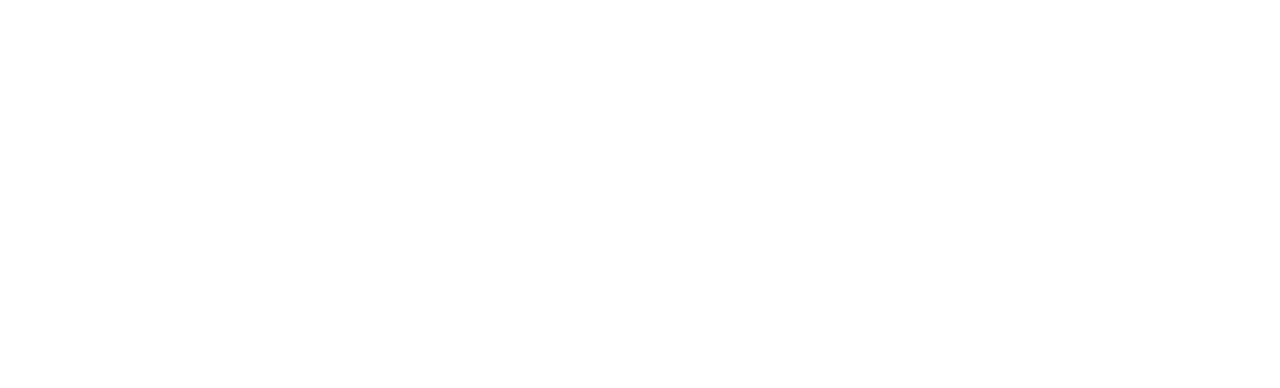
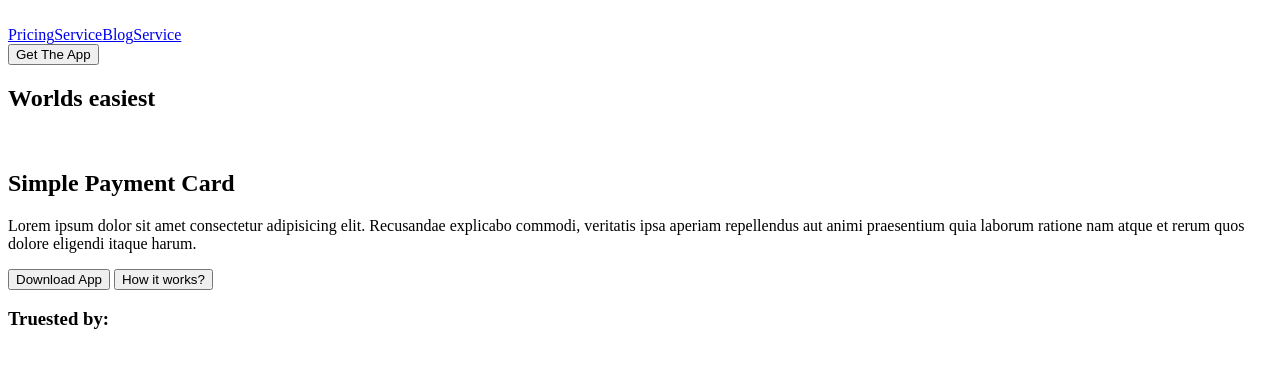
Before and after one commit to LudmilaRamella/Prueba-git, a plain HTML site: page index.html in a window 1280 px wide. Drawn offline with Linux system fonts and the light colour scheme.

Commit message:
estructura de la pagina

```diff
--- a/css/estilo.css
+++ b/css/estilo.css
@@ -0,0 +1 @@
+@npm i bootstrap-icons
--- a/index.html
+++ b/index.html
@@ -8,8 +8,39 @@
     <link rel="stylesheet" href="css/estilo.css">
 </head>
 <body>
-    <header></header>
-    <main></main>
-    <footer></footer>
+    <header>
+        <img src="" alt="">
+        <nav>
+            <a href="#">Pricing</a><a href="#">Service</a><a href="#">Blog</a><a href="#">Service</a>
+        </nav>
+        <div>
+            <button>Get The App</button>
+        </div>
+    </header>
+    <main>
+    <section>
+        <div>
+            <h1>Worlds easiest</h1>
+            <img src="" alt="">
+        </div>
+        <div>
+           <h1>Simple Payment Card</h1>
+           <p>Lorem ipsum dolor sit amet consectetur adipisicing elit. Recusandae explicabo commodi, veritatis ipsa aperiam repellendus aut animi praesentium quia laborum ratione nam atque et rerum quos dolore eligendi itaque harum.</p>
+            <button>Download App</button>
+            <button>How it works?</button>
+        </div>
+        <div>
+            <h3>Truested by:</h3>
+            <i class="bi bi-alarm"></i>
+            <i class="bi bi-alarm"></i>
+            <i class="bi bi-alarm"></i>
+        </div>
+    </section>
+    <img src="" alt="">
+    <section>
+        <img src="" alt=""><img src="" alt="">
+    </section>
+    </main>
+    <footer><img src="" alt=""><img src="" alt=""><img src="" alt=""><img src="" alt=""></footer>
 </body>
 </html>
```
